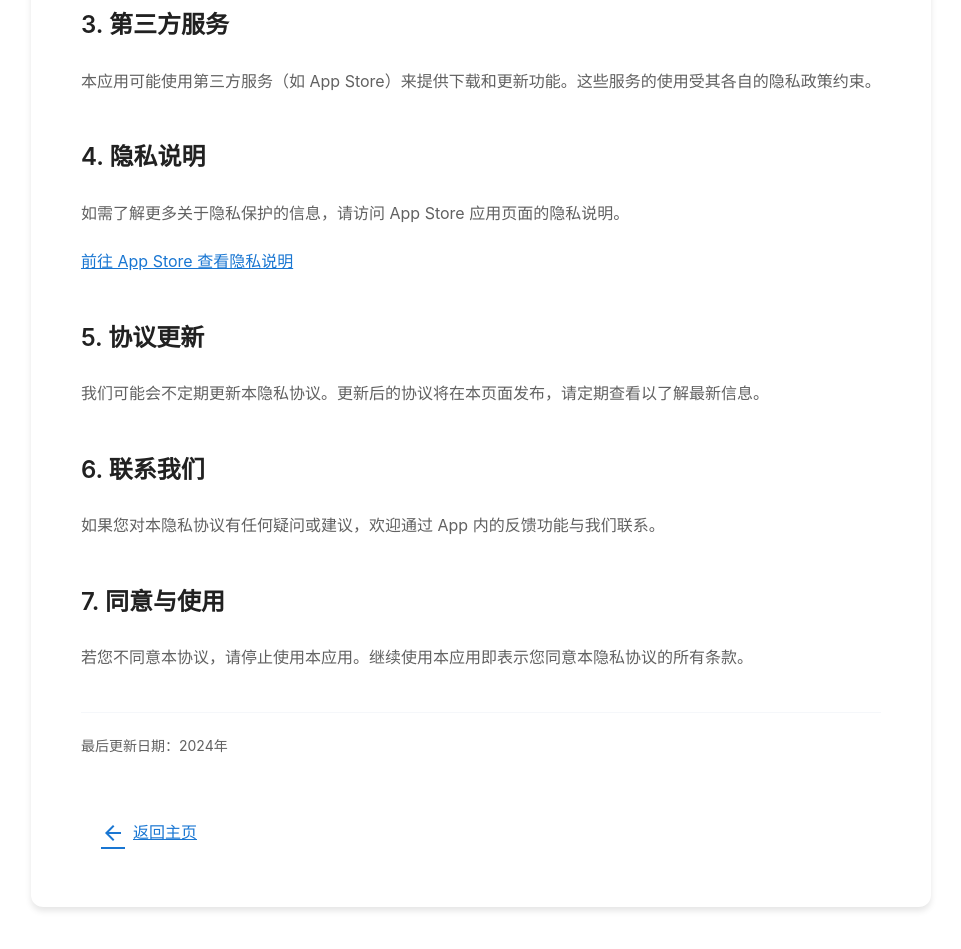
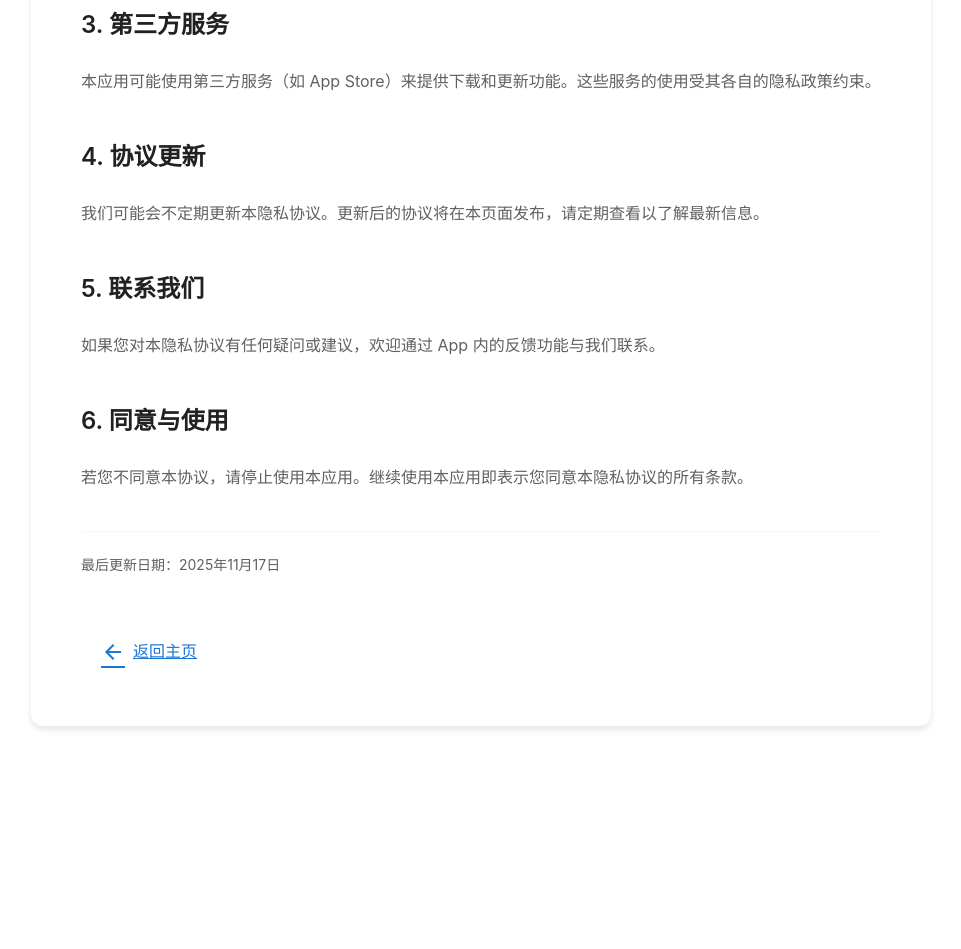
Before and after one commit to S-way520/PhyModel, a plain HTML site: page privacy.html in a window 1280 px wide. Shown: the part 619-1568 px from the top of the page, without its empty margins (159-1120 px from the left). After the commit the page ends 1405 px from the top, so only its background shows below. Drawn offline with Linux system fonts and the light colour scheme.

Commit message:
Add files via upload

```diff
--- a/privacy.html
+++ b/privacy.html
@@ -245,21 +245,17 @@
                     <h2>3. 第三方服务</h2>
                     <p>本应用可能使用第三方服务（如 App Store）来提供下载和更新功能。这些服务的使用受其各自的隐私政策约束。</p>
 
-                    <h2>4. 隐私说明</h2>
-                    <p>如需了解更多关于隐私保护的信息，请访问 App Store 应用页面的隐私说明。</p>
-                    <p><a href="https://apps.apple.com/cn/app/phymo/id1643325396?l=en-GB" target="_blank" rel="noopener">前往 App Store 查看隐私说明</a></p>
-
-                    <h2>5. 协议更新</h2>
+                    <h2>4. 协议更新</h2>
                     <p>我们可能会不定期更新本隐私协议。更新后的协议将在本页面发布，请定期查看以了解最新信息。</p>
 
-                    <h2>6. 联系我们</h2>
+                    <h2>5. 联系我们</h2>
                     <p>如果您对本隐私协议有任何疑问或建议，欢迎通过 App 内的反馈功能与我们联系。</p>
 
-                    <h2>7. 同意与使用</h2>
+                    <h2>6. 同意与使用</h2>
                     <p>若您不同意本协议，请停止使用本应用。继续使用本应用即表示您同意本隐私协议的所有条款。</p>
 
                     <p style="margin-top: 40px; padding-top: 20px; border-top: 1px solid var(--bg-light); color: var(--text-secondary); font-size: 14px;">
-                        最后更新日期：2024年
+                        最后更新日期：2025年11月17日
                     </p>
 
                     <a href="index.html" class="back-link">
```
